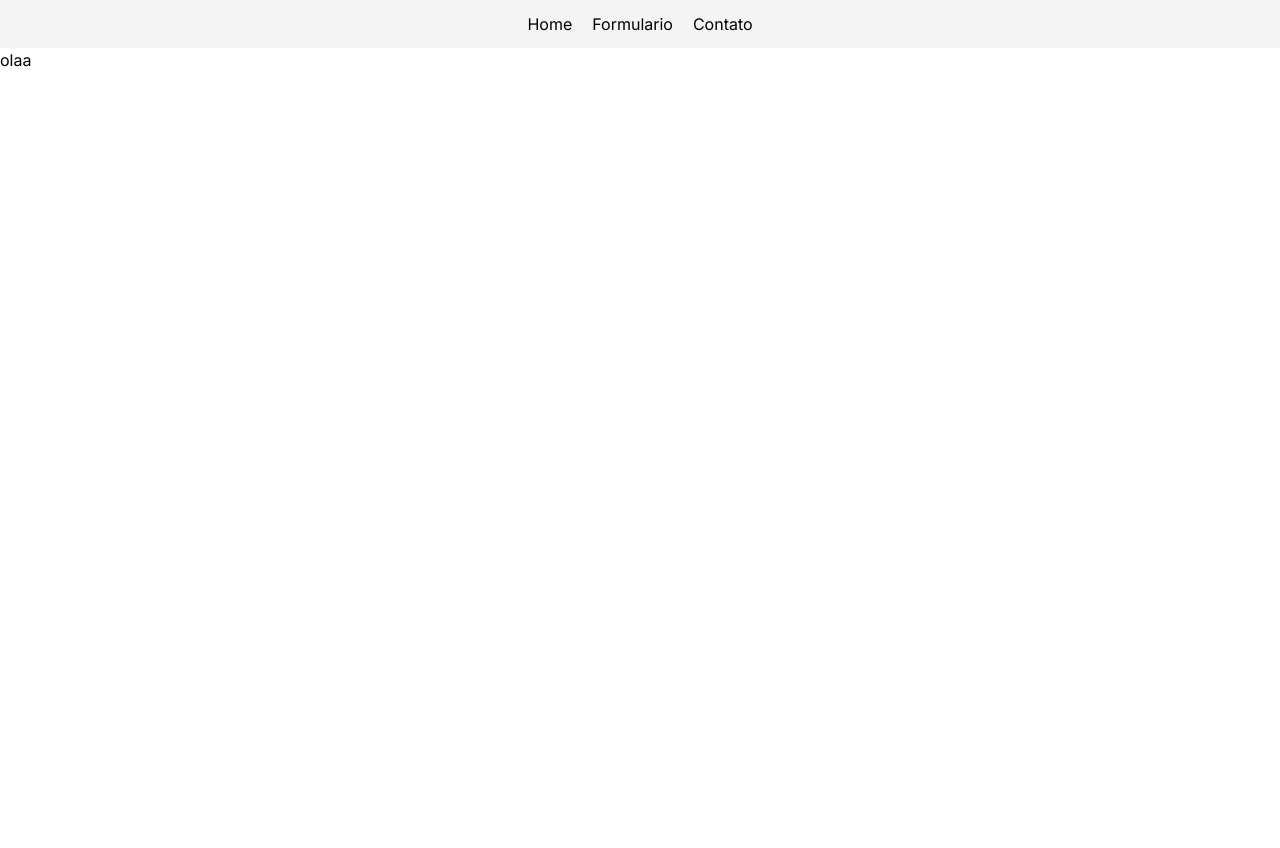
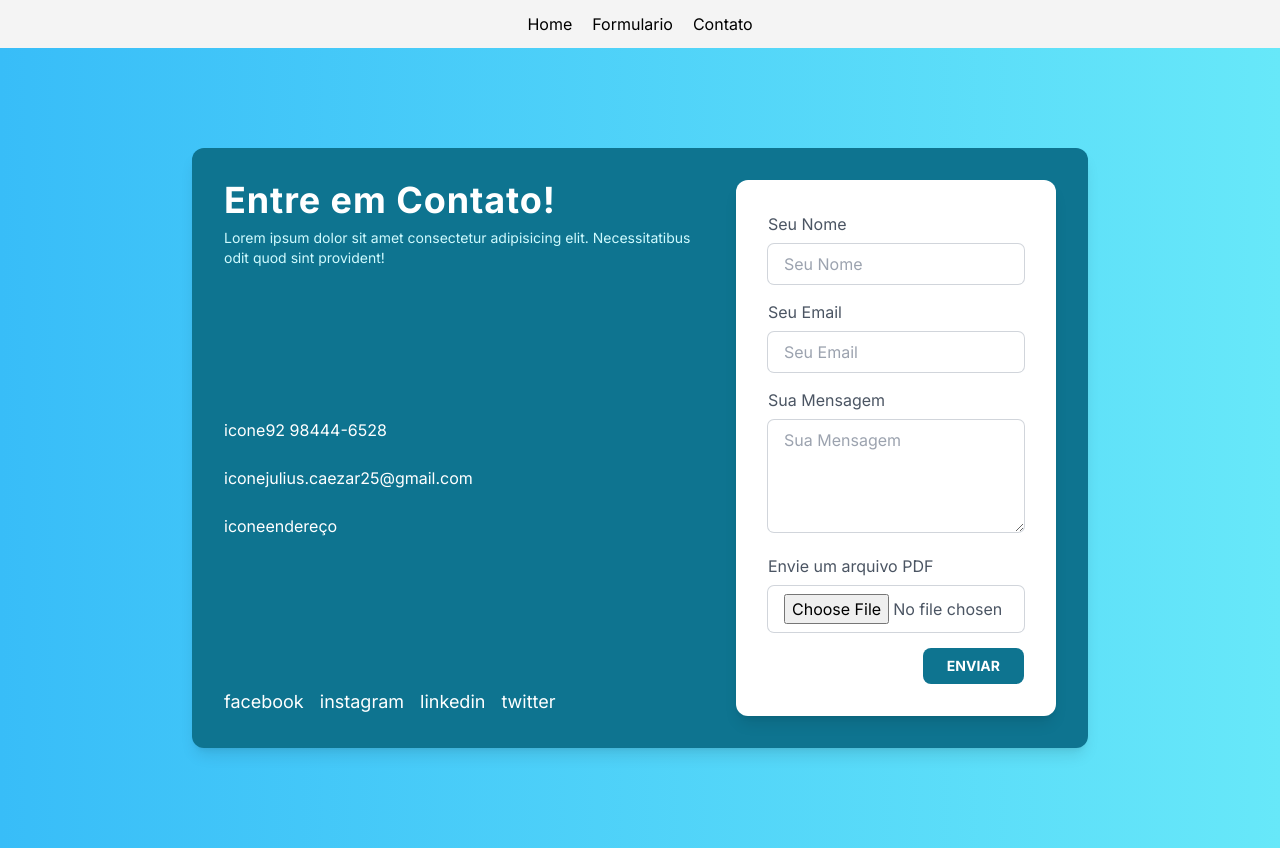
Before and after one commit to juliuscaezarff/desafio-plin, a Next.js app: page /contact in a window 1280 px wide. Before the commit the page ends 800 px from the top, so only its background shows below. Built offline with nearby package versions, Linux system fonts and the light colour scheme.

Commit message:
feat: criando a página de contato

```diff
--- a/src/components/ContactPage/index.tsx
+++ b/src/components/ContactPage/index.tsx
@@ -1,8 +1,109 @@
-interface ContactPageProps {
+"use client"
 
+interface ContactPageProps {}
+export function ContactPage(props: ContactPageProps) {
+  const handleSubmit = (event: React.FormEvent) => {
+    event.preventDefault()
+    const formData = new FormData(event.target as HTMLFormElement)
+
+    formData.forEach((value, key) => {
+      console.log(`${key}: ${value}`)
+    })
+
+    return null
+  }
+
+  return (
+    <section className="flex w-full min-h-screen justify-center items-center bg-gradient-to-r from-sky-400 to-cyan-300">
+      <div className="flex flex-col md:flex-row md:space-x-6 md:space-y-0 space-y-6 bg-cyan-700 w-full max-w-4xl p-8 rounded-xl shadow-lg text-white">
+        <div className="flex flex-col space-y-8 justify-between">
+          <div>
+            <h1 className="font-bold text-4xl tracking-wide">
+              Entre em Contato!
+            </h1>
+            <p className="pt-2 text-cyan-100 text-sm">
+              Lorem ipsum dolor sit amet consectetur adipisicing elit.
+              Necessitatibus odit quod sint provident!
+            </p>
+          </div>
+          <div className="flex flex-col space-y-6">
+            <div className="inline-flex space-x-2 items-center">
+              icone
+              <span>92 98444-6528</span>
+            </div>
+            <div className="inline-flex space-x-2 items-center">
+              icone
+              <span>julius.caezar25@gmail.com</span>
+            </div>
+            <div className="inline-flex space-x-2 items-center">
+              icone
+              <span>endereço</span>
+            </div>
+          </div>
+          <div className="flex space-x-4 text-lg">
+            <a href="">facebook</a>
+            <a href="">instagram</a>
+            <a href="">linkedin</a>
+            <a href="">twitter</a>
+          </div>
+        </div>
+        <div>
+          <div className="bg-white rounded-xl shadow-lg p-8 text-gray-600 md:w-80">
+            <form onSubmit={handleSubmit} className="flex flex-col space-y-4">
+              <div>
+                <label htmlFor="nome">Seu Nome</label>
+                <input
+                  type="text"
+                  id="nome"
+                  name="nome"
+                  placeholder="Seu Nome"
+                  className="ring-1 ring-gray-300 w-full rounded-md px-4 py-2 outline-none focus:ring-2 focus:ring-teal-300 mt-2"
+                />
+              </div>
+
+              <div>
+                <label htmlFor="email">Seu Email</label>
+                <input
+                  type="email"
+                  id="email"
+                  name="email"
+                  placeholder="Seu Email"
+                  className="ring-1 ring-gray-300 w-full rounded-md px-4 py-2 outline-none focus:ring-2 focus:ring-teal-300 mt-2"
+                />
+              </div>
+
+              <div>
+                <label htmlFor="mensagem">Sua Mensagem</label>
+                <textarea
+                  id="mensagem"
+                  name="mensagem"
+                  rows={4}
+                  placeholder="Sua Mensagem"
+                  className="ring-1 ring-gray-300 w-full rounded-md px-4 py-2 outline-none focus:ring-2 focus:ring-teal-300 mt-2"
+                ></textarea>
+              </div>
+
+              <div>
+                <label htmlFor="arquivo">Envie um arquivo PDF</label>
+                <input
+                  type="file"
+                  id="arquivo"
+                  name="arquivo"
+                  accept=".pdf"
+                  className="ring-1 ring-gray-300 w-full rounded-md px-4 py-2 outline-none focus:ring-2 focus:ring-teal-300 mt-2"
+                />
+              </div>
+
+              <button
+                type="submit"
+                className="inline-block self-end bg-cyan-700 text-white font-bold rounded-lg px-6 py-2 uppercase text-sm"
+              >
+                Enviar
+              </button>
+            </form>
+          </div>
+        </div>
+      </div>
+    </section>
+  )
 }
-export function ContactPage(props : ContactPageProps){
-    return(
-        <>olaa</>
-    )
-}
```
